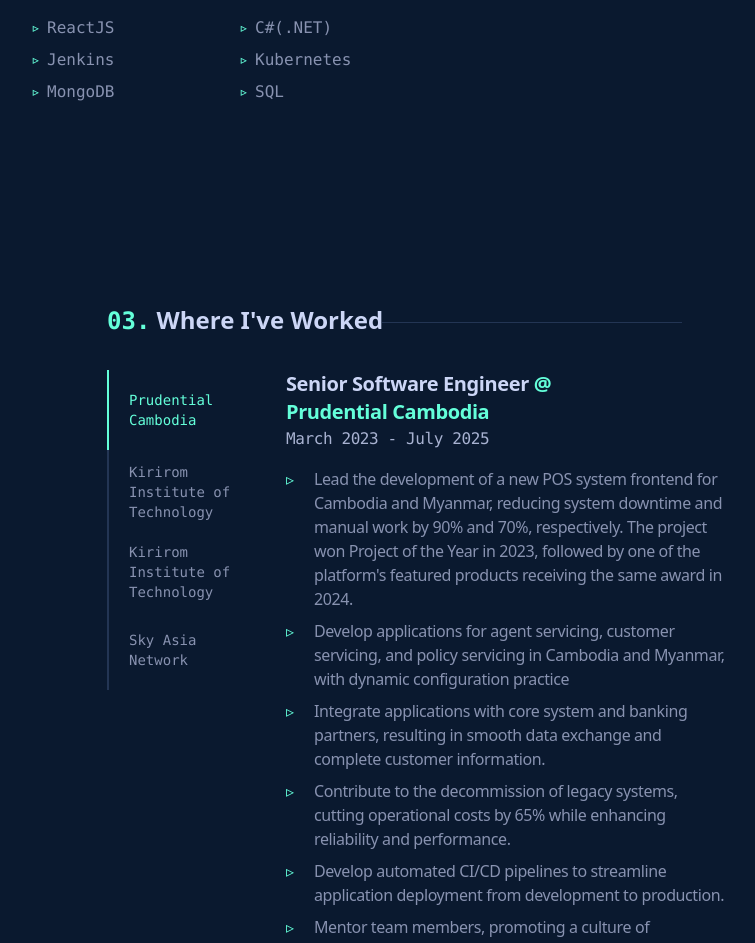
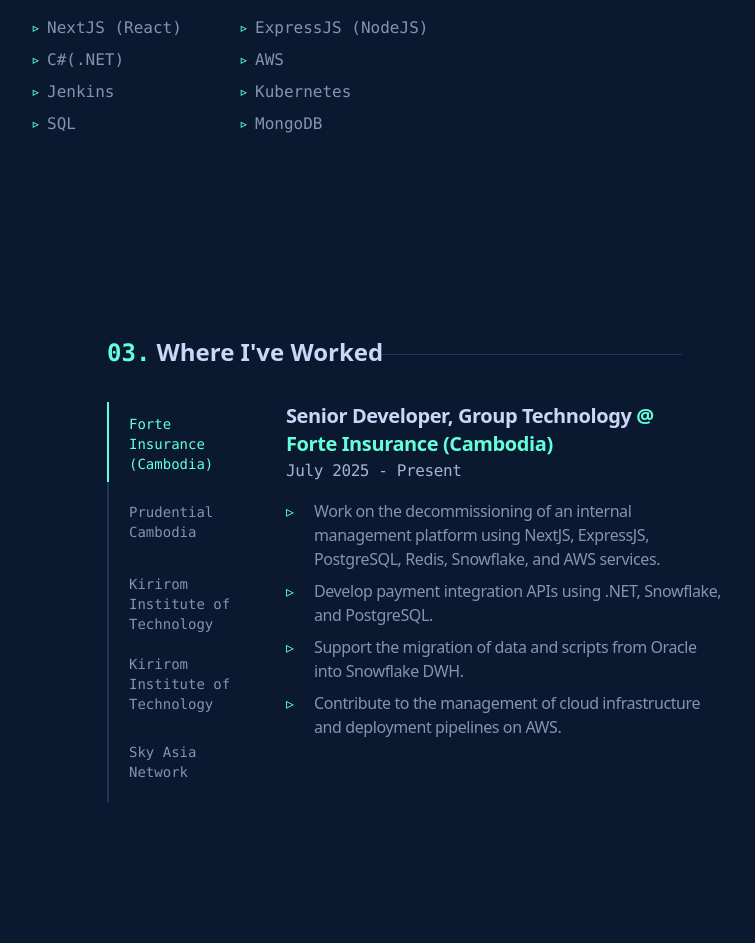
Before and after one commit to Enveed/seamsopagnarith-portfolio-v2, a Next.js app: page / in a window 1280 px wide. Shown: the part 1509-2452 px from the top of the page, without its empty margins (223-978 px from the left). Built offline with nearby package versions, Linux system fonts and the light colour scheme.

Commit message:
fix - update content for November 2025

```diff
--- a/components/About.jsx
+++ b/components/About.jsx
@@ -3,12 +3,14 @@
 import Link from "next/link";
 
 const skills = [
-  "ReactJS",
+  "NextJS (React)",
+  "ExpressJS (NodeJS)",
   "C#(.NET)",
+  "AWS",
   "Jenkins",
   "Kubernetes",
+  "SQL",
   "MongoDB",
-  "SQL",
 ];
 
 const Skill = ({ name }) => {
@@ -69,13 +71,13 @@
                 </a>
               </Link>{" "}
               that aims to connect IT workers in Cambodia with companies in need
-              of talent. Most recently, I had the opportunity to work at{" "}
+              of talent. Most recently, I&apos;ve had the opportunity to work at{" "}
               <Link href="https://www.prudential.com.kh">
                 <a
                   target="_blank"
                   className="inline-block text-[#64ffda] after:block after:h-[1px] after:w-0 after:bg-[#64ffda] hover:after:w-full after:transition-all after:duration-300"
                 >
-                  one of Cambodia&apos;s largest insurance companies
+                  one of Cambodia&apos;s largest life insurance companies
                 </a>
               </Link>
               , which strives to raise insurance awareness and ensure a better
--- a/components/Work.jsx
+++ b/components/Work.jsx
@@ -8,6 +8,7 @@
   "sm:translate-y-[160px]",
   "sm:translate-y-[240px]",
   "sm:translate-y-[320px]",
+  "sm:translate-y-[400px]",
 ];
 
 const indicatorMovement = [
@@ -16,21 +17,34 @@
   "translate-x-[240px]",
   "translate-x-[360px]",
   "translate-x-[480px]",
+  "translate-x-[600px]",
 ];
 
 const workExperience = [
+  {
+    company: "Forte Insurance (Cambodia)",
+    role: "Senior Developer, Group Technology",
+    date: "July 2025 - Present",
+    link: "https://forteinsurance.com/",
+    tasks: [
+      "Work on the decommissioning of an internal management platform using NextJS, ExpressJS, PostgreSQL, Redis, Snowflake, and AWS services.",
+      "Develop payment integration APIs using .NET, Snowflake, and PostgreSQL.",
+      "Support the migration of data and scripts from Oracle into Snowflake DWH.",
+      "Contribute to the management of cloud infrastructure and deployment pipelines on AWS.",
+    ],
+  },
   {
     company: "Prudential Cambodia",
     role: "Senior Software Engineer",
     date: "March 2023 - July 2025",
     link: "https://www.prudential.com.kh",
     tasks: [
-      "Lead the development of a new POS system frontend for Cambodia and Myanmar, reducing system downtime and manual work by 90% and 70%, respectively. The project won Project of the Year in 2023, followed by one of the platform's featured products receiving the same award in 2024.",
-      "Develop applications for agent servicing, customer servicing, and policy servicing in Cambodia and Myanmar, with dynamic configuration practice",
-      "Integrate applications with core system and banking partners, resulting in smooth data exchange and complete customer information.",
-      "Contribute to the decommission of legacy systems, cutting operational costs by 65% while enhancing reliability and performance.",
-      "Develop automated CI/CD pipelines to streamline application deployment from development to production.",
-      "Mentor team members, promoting a culture of knowledge sharing.",
+      "Led the development of a new POS system frontend for Cambodia and Myanmar, reducing system downtime and manual work by 90% and 70%, respectively. The project won Project of the Year in 2023 and 2024.",
+      "Developed applications for agent servicing, customer servicing, and policy servicing in Cambodia and Myanmar, with dynamic configuration practice.",
+      "Integrated applications with core system and banking partners, resulting in smooth data exchange and complete customer information.",
+      "Contributed to the decommission of legacy systems, cutting operational costs by 65% while enhancing reliability and performance.",
+      "Developed automated CI/CD pipelines to streamline application deployment from development to production.",
+      "Mentored team members, promoting a culture of knowledge sharing.",
     ],
   },
   {
```
Also changed, not shown: 1 other file (tests, documents, lock files or other folders).
